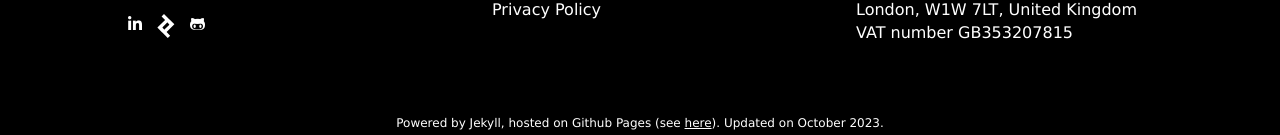
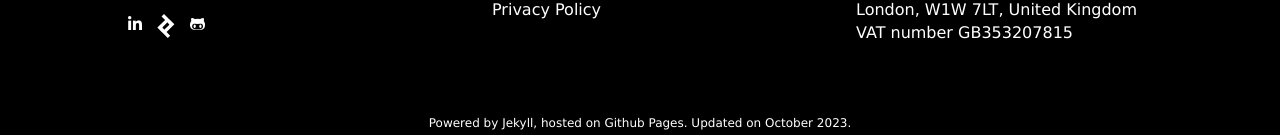
Before and after one commit to gbergeret-cloud/website, a Jekyll site: the page built from index.html, in a window 1280 px wide. Shown: the part 1032-1167 px from the top of the page. Built offline with Jekyll 4.4.1, drawn with Linux system fonts in a browser that asks for light colours; nearby versions of some CDN libraries; comment, search, counter and statistics services are not loaded.

Commit message:
fix: Remove link to Github repository in footer/credit

```diff
--- a/_includes/footer.html
+++ b/_includes/footer.html
@@ -47,7 +47,7 @@
   </div>
 
   <div id="credit">
-    <p class="text-xs">Powered by Jekyll, hosted on Github Pages (see <a href="https://github.com/gbergeret-cloud/company-website">here</a>). Updated on {{ site.time | date: '%B %Y'}}.
+    <p class="text-xs">Powered by Jekyll, hosted on Github Pages. Updated on {{ site.time | date: '%B %Y'}}.
     </p>
   </div>
 </footer>
```
